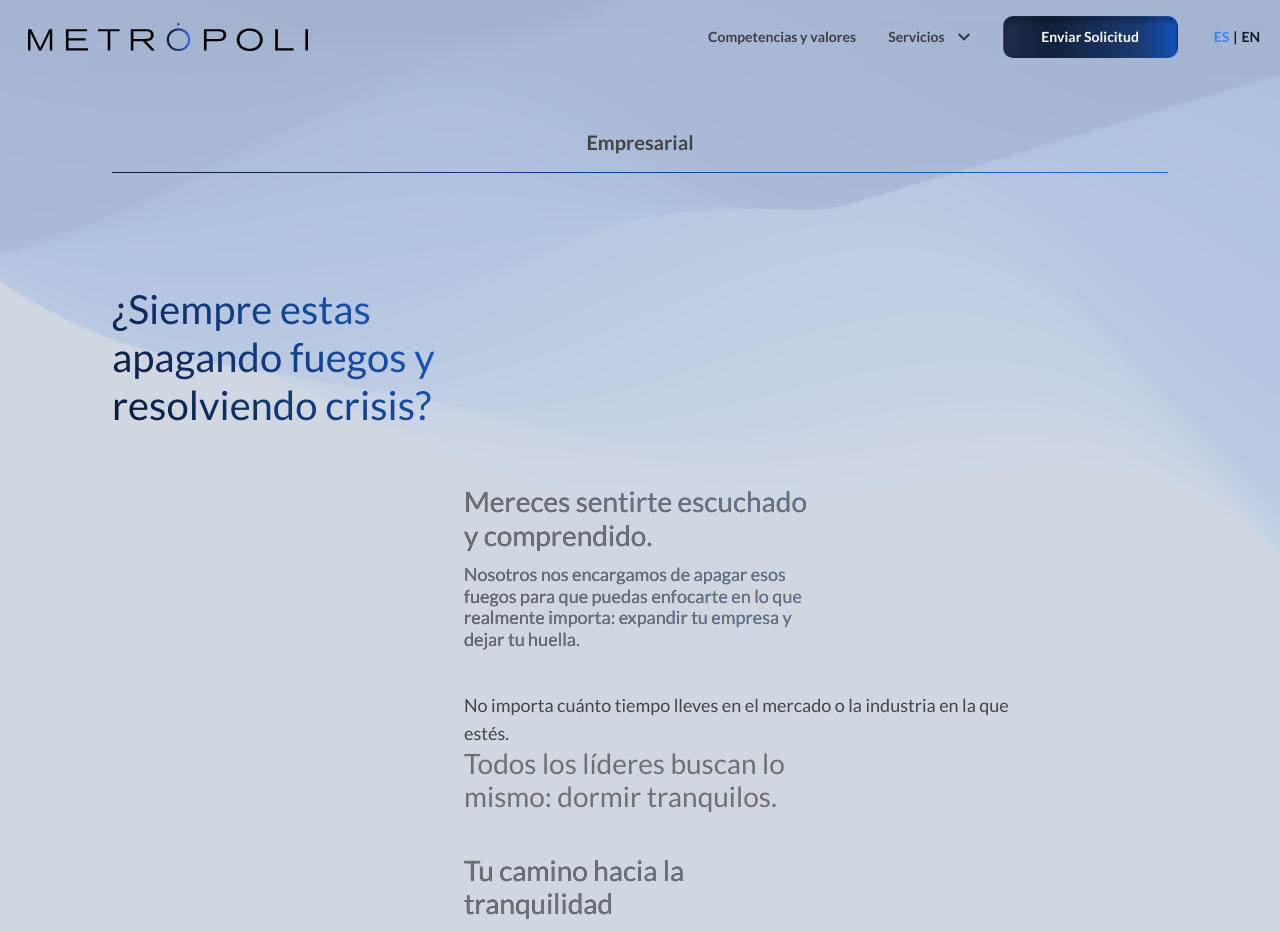
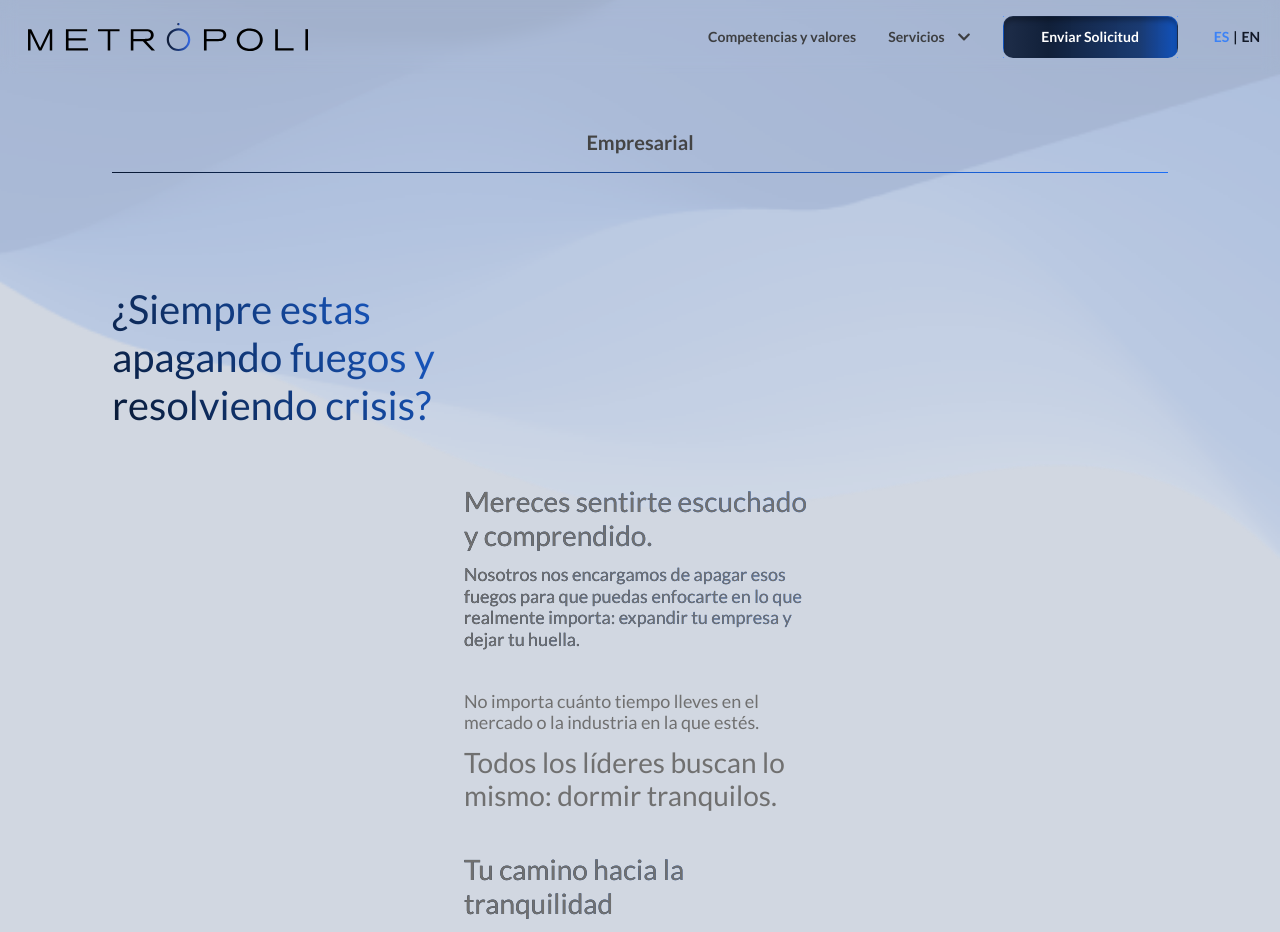
Before and after one commit to saulram/metropoli-web, a Next.js app: page /business in a window 1280 px wide. Shown: the top 932 px of the page. Built offline with nearby package versions, Linux system fonts and the light colour scheme.

Commit message:
Update components to improve message presentation and validate institutional emails.

```diff
--- a/src/app/business/page.tsx
+++ b/src/app/business/page.tsx
@@ -62,8 +62,7 @@ export default function CompetenciesAndValues() {
                     duration: 0.8,
                     ease: [0.16, 1, 0.3, 1]
                   }} className='mt-10 md:w-4/5'>
-                  <p className="text-[#444444] text-lg">{messages.marketExperience}</p>
-                  <DescriptiveText title={messages.leadersSeekPeace} text='' />
+                  <DescriptiveText title={messages.leadersSeekPeace} text={messages.marketExperience} reverse={true} />
                 </motion.div>
                 <motion.div initial={{ x: -100, opacity: 0 }}
                   whileInView={{ x: 0, opacity: 1 }}
--- a/src/app/contact-us/formFields.ts
+++ b/src/app/contact-us/formFields.ts
@@ -44,6 +44,7 @@ export const getFormFields = (messages: Translations): FormField[] => {
     id: 'contactPreference',
     label: messages.form.fields.contactPreference.label,
     type: 'select',
+    required: true,
     placeholder: messages.form.fields.contactPreference.placeholder,
     options: [
       { value: 'Correo electrónico', label: messages.form.fields.contactPreference.options.correoElectronico },
@@ -203,6 +204,7 @@ export const getFormFields = (messages: Translations): FormField[] => {
   },
   {
     id: 'industry',
+    required: true,
     label: messages.form.fields.industry.label,
     type: 'select',
     placeholder: messages.form.fields.industry.placeholder,
@@ -287,6 +289,7 @@ export const formFields: FormField[] = [
     id: 'contactPreference',
     label: '¿Cómo prefieres que te contactemos?',
     type: 'select',
+    required: true,
     placeholder: '¿Cómo prefieres que te contactemos?',
     options: [
       { value: 'email', label: 'Correo electrónico' },
@@ -312,6 +315,7 @@ export const formFields: FormField[] = [
   },
   {
     id: 'industry',
+    required: true,
     label: 'Industria',
     type: 'select',
     placeholder: 'Selecciona tu industria',
--- a/src/app/personalOrFamily/page.tsx
+++ b/src/app/personalOrFamily/page.tsx
@@ -62,8 +62,7 @@ export default function CompetenciesAndValues() {
                     duration: 0.8,
                     ease: [0.16, 1, 0.3, 1]
                   }} className='mt-10 md:w-4/5'>
-                  <p className="text-[#444444] text-lg">{messages.sameDesire}</p>
-                  <DescriptiveText title={messages.guaranteeFamilySafety} text='' />
+                  <DescriptiveText title={messages.guaranteeFamilySafety} text={messages.sameDesire} reverse={true} />
                 </motion.div>
                 <motion.div initial={{ x: -100, opacity: 0 }}
                   whileInView={{ x: 0, opacity: 1 }}
--- a/src/components/ContactForm.tsx
+++ b/src/components/ContactForm.tsx
@@ -6,6 +6,56 @@ import type { FormData } from '../app/contact-us/form';
 import { motion } from 'motion/react';
 import { useRouter } from 'next/navigation';
 import { useTranslations } from '@/i18n/useTranslations';
+
+// Dominios de correo gratuitos y temporales
+const BLOCKED_EMAIL_DOMAINS = [
+    // Gratuitos comunes
+    'gmail.com',
+    'yahoo.com',
+    'hotmail.com',
+    'outlook.com',
+    'aol.com',
+    'mail.com',
+    'protonmail.com',
+    'tutanota.com',
+    'mail.ru',
+    'yandex.com',
+    'icloud.com',
+    'live.com',
+    'msn.com',
+    'wanadoo.fr',
+    'orange.fr',
+    'free.fr',
+    'sfr.fr',
+    'numericable.fr',
+    'laposte.net',
+    'gmx.com',
+    'gmx.de',
+    'web.de',
+    't-online.de',
+    'vodafone.de',
+    'posteo.de',
+    'mailbox.org',
+    'keemail.me',
+    'disroot.org',
+    'riseup.net',
+    'startmail.com',
+    'mailfence.com',
+    'cock.li',
+    'guerrillamail.com',
+    'tempmail.com',
+    'throwaway.email',
+    '10minutemail.com',
+    'temp-mail.org',
+    'mailnesia.com',
+    'maildrop.cc',
+    'yopmail.com',
+    'ethereal.email',
+    'trashmail.com',
+    'spam4.me',
+    'sharklasers.com',
+    'mailinator.com',
+];
 
 const initialFormData: FormData = {
     name: '',
@@ -88,6 +138,13 @@ const ContactForm: React.FC = () => {
         return [];
     };
 
+    // Función para validar que el correo no sea de un dominio gratuito o temporal
+    const isValidInstitutionalEmail = (email: string): boolean => {
+        if (!email || !email.includes('@')) return false;
+        const domain = email.split('@')[1].toLowerCase();
+        return !BLOCKED_EMAIL_DOMAINS.includes(domain);
+    };
+
     // Función para determinar si un campo condicional debe mostrarse
     const shouldShowConditionalField = (fieldId: string): boolean => {
         const selectedProducts = getSelectedProducts(formData.product);
@@ -152,6 +209,12 @@ const ContactForm: React.FC = () => {
                 }
             }
         });
+
+        // Validar que el correo sea institucional
+        if (formData.email && !isValidInstitutionalEmail(formData.email)) {
+            errors['email'] = 'Por favor ingresa un correo institucional o empresarial';
+        }
+
         if (Object.keys(errors).length > 0) {
             setFieldErrors(errors);
             setIsSubmitting(false);
--- a/src/components/CreateMore.tsx
+++ b/src/components/CreateMore.tsx
@@ -53,7 +53,7 @@ export default function CreateMore() {
             }}
             className="flex justify-center items-center"
           >
-            <div className='md:w-2/3 md:h-[400px]'>
+            <div className='md:w-2/3 '>
               <motion.p
                 className="font-medium text-center text-3xl text-gradient mb-6 whitespace-pre-line"
                 initial={{ opacity: 0, y: 20 }}
--- a/src/components/DescriptiveText.tsx
+++ b/src/components/DescriptiveText.tsx
@@ -9,10 +9,11 @@ interface DescriptiveTextProps {
     button?: string;
     customMobileSize?: string;
     customDesktopSize?: string;
+    reverse?: boolean;
     onClick?: () => void;
 }
 
-const DescriptiveText: React.FC<DescriptiveTextProps> = ({ title, text, titleSize, active, button, onClick ,customMobileSize ,customDesktopSize }) => {
+const DescriptiveText: React.FC<DescriptiveTextProps> = ({ title, text, titleSize, active, button, onClick, customMobileSize, customDesktopSize, reverse }) => {
     const [isActive, setIsActive] = useState(active || false);
     const elementRef = useRef<HTMLDivElement>(null);
     const [isMobile, setIsMobile] = useState(false);
@@ -66,6 +67,41 @@ const DescriptiveText: React.FC<DescriptiveTextProps> = ({ title, text, titleSiz
         wordBreak: 'normal' as const,
         hyphens: 'none' as const,
     };
+
+    if (reverse) {
+        return (
+            <div ref={elementRef} className="max-w-full">
+                <p
+                    className="text-sm whitespace-pre-line mb-3"
+                    style={{
+                        ...commonTextStyles,
+                        backgroundImage: isActive ? 'linear-gradient(90deg, #091934 0%, #1C6EF6 100%)' : 'hsl(0, 0%, 44%)',
+                        WebkitBackgroundClip: isActive ? 'text' : 'none',
+                        backgroundClip: isActive ? 'text' : 'none',
+                        color: isActive ? 'transparent' : 'hsl(0, 0%, 44%)',
+                        fontSize: getTextSize(),
+                        transition: 'background-image 0.6s ease, color 0.6s ease, font-size 0.6s ease, line-height 0.6s ease',
+                    }}
+                >
+                    {text}
+                </p>
+                <h3
+                    className="text-lg font-medium whitespace-pre-line"
+                    style={{
+                        ...commonTextStyles,
+                        backgroundImage: isActive ? 'linear-gradient(90deg, #091934 0%, #1C6EF6 100%)' : 'hsl(0, 0%, 44%)',
+                        WebkitBackgroundClip: isActive ? 'text' : 'none',
+                        backgroundClip: isActive ? 'text' : 'none',
+                        color: isActive ? 'transparent' : 'hsl(0, 0%, 44%)',
+                        fontSize: getTitleSize(),
+                        transition: 'background-image 0.6s ease, color 0.6s ease, font-size 0.6s ease, line-height 0.6s ease',
+                    }}
+                >
+                    {title}
+                </h3>
+            </div>
+        );
+    }
 
     return (
         <div ref={elementRef} className="max-w-full">
--- a/src/components/WayToGo.tsx
+++ b/src/components/WayToGo.tsx
@@ -123,7 +123,7 @@ const WayToGo = () => {
           }}
         />
         <motion.div
-          className='md:w-2/5 w-4/5 md:bottom-40 float-end me-8 md:mt-[-200px]'
+          className='md:w-2/5 w-4/5 md:bottom-40 float-end me-8 md:mt-[-100px] lg:mt-[-250px]'
           style={{ overflow:"hidden", }}
           initial={{ x: -100, opacity: 0 }}
           whileInView={{ x: 0, opacity: 1 }}
```
